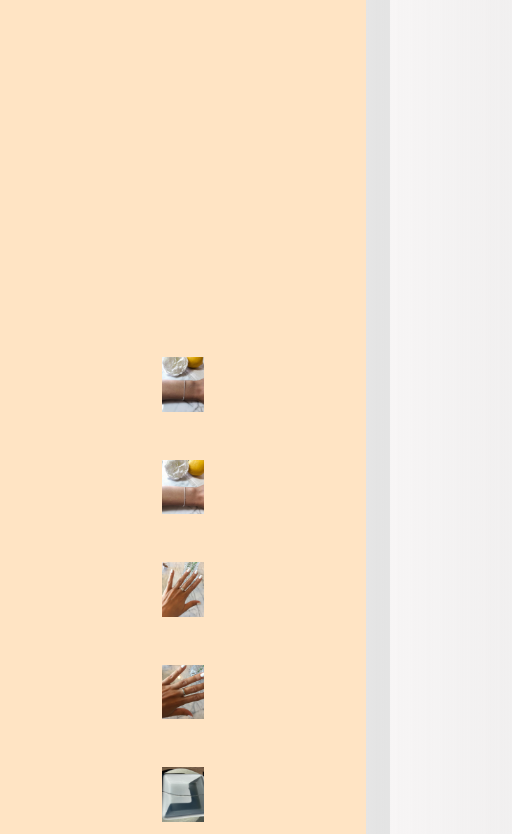
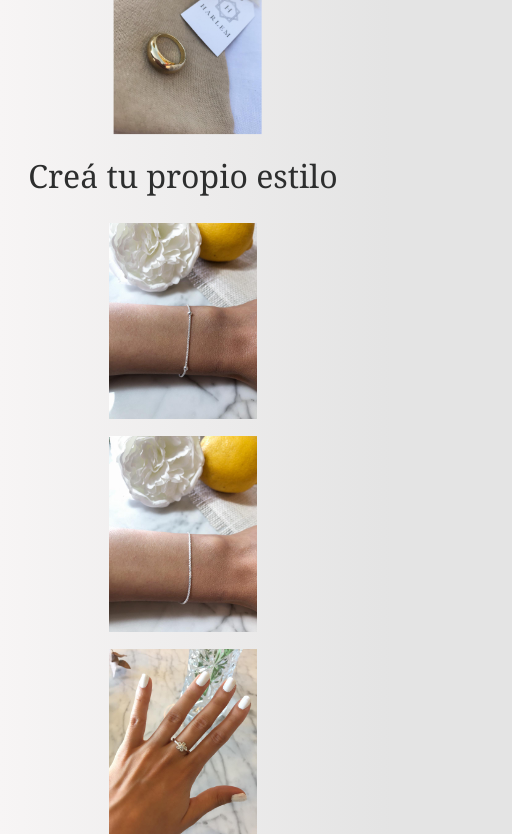
Before and after one commit to Alejo-Melgar/HARLEM, a plain HTML site: page index.html in a window 390 px wide. Shown: the part 768-1602 px from the top of the page, 512 px wide, since content can reach past the window. Drawn offline with nearby package versions, Linux system fonts and the light colour scheme.

Commit message:
mi tercer commit estilos e index

```diff
--- a/estilos/estilos.css
+++ b/estilos/estilos.css
@@ -1,21 +1,21 @@
-*{
+* {
     margin: 0;
     padding: 0;
 }
 
-*{
-    margin: 0,5%;
-    padding: 0,5%;
+* {
+    margin: 0, 5%;
+    padding: 0, 5%;
 }
 
-.titulo_principal{
+.titulo_principal {
     color: #202020;
     font-size: 400%;
     text-align: center;
 
 }
 
-.foto_anillo{
+.foto_anillo {
     margin-top: 2%;
     margin-right: 1%;
     margin-bottom: 2%;
@@ -26,20 +26,20 @@
 
 }
 
-.foto_anillo{
+.foto_anillo {
     transform: translate(3%, 3%);
 }
 
-.foto_anillo{
+.foto_anillo {
     max-width: 15%;
     transition: max-width 3s;
 }
 
-.foto_anillo:hover{
+.foto_anillo:hover {
     max-width: 20%;
 }
 
-.foto_anillospotify{
+.foto_anillospotify {
     margin-top: 8%;
     margin-right: 15%;
     margin-bottom: 1%;
@@ -54,7 +54,7 @@
 
 
 
-.foto_anillo0{
+.foto_anillo0 {
     margin-top: 5%;
     margin-right: 0%;
     margin-bottom: 5%;
@@ -64,7 +64,7 @@
     max-height: 0%;
 }
 
-.foto_anillo2{
+.foto_anillo2 {
     margin-top: 0px;
     margin-right: 1%;
     margin-bottom: 6%;
@@ -73,14 +73,15 @@
     max-width: 20%;
     max-height: 28%;
 }
-.parrafo_eslogan{
-    color:#202020;
+
+.parrafo_eslogan {
+    color: #202020;
     text-align: center;
     font-size: 200%;
 
 }
 
-ul{
+ul {
     list-style-type: none;
     display: flex;
     margin-block-start: 1em;
@@ -88,27 +89,37 @@
     margin-inline-start: 3px;
     margin-inline-end: 3px;
     justify-content: space-around;
+    flex-wrap: wrap;
 }
 
 
 
-#italic{
+#italic {
     font-family: Cambria, Cochin, Georgia, Times, 'Times New Roman', serif;
 }
 
-a{
+a {
     text-decoration: none;
 }
 
-body{
+.header__grid {
+    background-color: rgb(249, 253, 251);
+}
+
+footer {
+    background-color: #e1d3b7;
+}
+
+body {
     background-color: #e4e4e4;
 }
 
-body{
+body {
     background-image: linear-gradient(to right, rgb(247, 245, 245), rgba(214, 211, 211, 0.018));
 }
 
-.imgbox{
+
+.imgbox {
     margin-top: 2px;
     margin-right: 2px;
     margin-bottom: 2px;
@@ -122,18 +133,18 @@
 
 
 
-.parrafo_nosotros{
-    color:#000000;
+.parrafo_nosotros {
+    color: #000000;
     text-align: left;
 
 }
 
-.contactos_sociales{
-    color:#000000;
+.contactos_sociales {
+    color: #000000;
     text-align: center;
 }
 
-.foto_anillo3{
+.foto_anillo3 {
     margin-top: 30px;
     margin-right: 30px;
     margin-bottom: 30px;
@@ -145,8 +156,8 @@
 }
 
 
-.grid__main{
-    display:  flex;
+.grid__main {
+    display: flex;
     flex-direction: row;
     flex-wrap: wrap;
     align-content: center;
@@ -156,14 +167,14 @@
 
 }
 
-.fotos__4{
+.fotos__4 {
     display: flex;
     flex-direction: row;
     align-items: stretch;
     justify-content: space-evenly;
 }
 
-.fotos__6{
+.fotos__6 {
     display: flex;
     flex-direction: row;
     align-items: center;
@@ -171,7 +182,7 @@
 }
 
 
-.header__grid{
+.header__grid {
     display: flex;
     flex-direction: row;
     justify-content: space-between;
@@ -181,13 +192,13 @@
 
 
 
-.imgbox{
+.imgbox {
     display: flex;
     align-items: center;
 
 }
 
-.titulo_principal{
+.titulo_principal {
     display: flex;
     flex-direction: column;
 }
@@ -201,20 +212,20 @@
     margin-inline-end: 3px;
 }
 
-.flex__navegador ul{
+.flex__navegador ul {
     display: flex;
     justify-content: center;
 }
 
-.flex__navegador li a{
+.flex__navegador li a {
     display: inline-block;
     color: rgb(94, 13, 13);
     padding: 15px;
 }
 
 
-.grid{
-    display:grid;
+.grid {
+    display: grid;
     grid-template-columns: 1fr 1fr 1fr;
     grid-template-rows: 0.1fr 0.6fr 0.1fr;
     grid-template-areas:
@@ -224,20 +235,20 @@
     ;
 }
 
-.header__grid{
+.header__grid {
     grid-area: header;
 }
 
-.grid__main{
+.grid__main {
     grid-area: main;
 }
 
-.footer__grid{
+.footer__grid {
     grid-area: footer;
 }
 
 
-.grid__main{
+.grid__main {
     display: grid;
     grid-template-columns: 1fr 0.3fr 1fr;
     grid-template-rows: 3fr 1fr 3fr;
@@ -249,20 +260,20 @@
 
 }
 
-.fotos__4{
+.fotos__4 {
     grid-area: fotos4;
 }
 
-.parrafo_eslogan{
+.parrafo_eslogan {
     grid-area: eslogan;
 }
 
-.fotos__6{
+.fotos__6 {
     grid-area: fotos6;
 
 }
 
-.pulseras__main{
+.pulseras__main {
     display: grid;
     grid-template-columns: 1fr 1fr 1fr;
     grid-template-rows: 0fr 0fr 1fr;
@@ -275,7 +286,7 @@
 
 }
 
-.subtitulo_pulseras{
+.subtitulo_pulseras {
     grid-area: pulseras;
 }
 
@@ -284,15 +295,16 @@
     grid-area: lista;
 }
 */
-.foto_anillospotify{
+.foto_anillospotify {
     grid-area: spotify;
 
 }
 
-.fotos__nav{
+.fotos__nav {
     grid-area: fotos;
 }
-.footer__grid{
+
+.footer__grid {
     display: grid;
     grid-template-columns: 1fr 1fr 1fr;
     grid-template-rows: 3fr 1fr 0fr;
@@ -303,28 +315,28 @@
 
 }
 
-.parrafo_nosotros{
+.parrafo_nosotros {
     grid-area: pulseras;
 }
 
 
-.contactos_sociales{
+.contactos_sociales {
     grid-area: spotify;
 
 }
 
-.reservados__derechos{
+.reservados__derechos {
     grid-area: derechos;
 }
 
 
-.subtitulo_pulseras{
+.subtitulo_pulseras {
     display: flex;
     flex-direction: column;
     align-items: center;
 }
 
-.foto_anillo{
+.foto_anillo {
     display: flex;
     flex-direction: column;
     align-items: center;
@@ -333,64 +345,152 @@
 
 
 @media screen and (max-width: 760px) {
-    .header__grid{
-        background-color: rgb(48, 78, 214);
+
+    .titulo_principal {
+        color: #202020;
+        font-size: 400%;
+        text-align: center;
+
     }
 
-    .header__grid ul{
+    .header__grid {
+        background-color: rgb(249, 253, 251);
+    }
+
+    .header__grid ul {
         flex-direction: row;
         align-items: flex-end;
     }
 
-    .grid__main{
-        background-color: rgb(138, 130, 143);
+    footer {
+        background-color: #e1d3b7;
     }
 
+    /*
+    .grid__main{
+        background-color: rgb(232, 229, 233);
+    }
+    */
+    body {
+        background-color: #e4e4e4;
+    }
+
+    body {
+        background-image: linear-gradient(to right, rgb(247, 245, 245), rgba(214, 211, 211, 0.018));
+    }
+
+    .grid__main {
+        display: grid;
+        grid-template-columns: 1fr 1fr 1fr;
+        grid-template-rows: 1fr 0.5fr 4fr;
+        grid-template-areas:
+            "fotos4 fotos4 fotos4"
+            "eslogan eslogan eslogan"
+            "fotos6 fotos6 fotos6";
+
+    }
+
+    .fotos__4 .foto_anillo {
+        display: flex;
+        flex-direction: row-reverse;
+        align-items: center;
+        justify-content: space-evenly;
+    }
+
+    .parrafo_eslogan {
+        color: #373737;
+        text-align: center;
+
+    }
+
+    .fotos__6 {
+        display: flex;
+        flex-direction: column;
+        align-items: center;
+        justify-content: center;
+    }
+
+    .foto_anillo {
+        margin-top: 5%;
+        margin-right: 0%;
+        margin-bottom: 2%;
+        margin-left: auto;
+        padding: 0%;
+        max-width: 31%;
+        max-height: 15%;
+    }
+
+    .foto_anillo0 {
+        margin-top: 1%;
+        margin-right: 0%;
+        margin-bottom: 2%;
+        margin-left: 0%;
+        padding: 1%;
+        max-width: 45%;
+    }
 }
 
 
 
 
 @media screen and (max-width: 500px) {
-    .header__grid{
-        background-color: coral;
+
+
+    .header__grid {
+        background-color: rgb(162, 160, 159);
     }
 
-    .header__grid ul{
+    .header__grid ul {
         flex-direction: column;
         align-items: flex-end;
     }
 
-    .grid__main{
-        background-color: bisque;
+
+    footer {
+        background-color: #898886;
     }
 
-    .grid__main{
+    body {
+        background-color: #e4e4e4;
+    }
+
+    body {
+        background-image: linear-gradient(to right, rgb(247, 245, 245), rgba(214, 211, 211, 0.018));
+    }
+
+    .grid__main {
         display: grid;
-        grid-template-columns: 1fr 0.3fr 1fr;
-        grid-template-rows: 3fr 1fr 3fr;
+        grid-template-columns: 1fr 3.3fr 1fr;
+        grid-template-rows: 2fr 0fr 4fr;
         grid-template-areas:
-        "fotos4 fotos4 eslogan"
-        "fotos4 fotos4 eslogan"
+            "fotos4 fotos4 fotos4"
+            "eslogan eslogan eslogan"
             "fotos6 fotos6 fotos6"
         ;
 
     }
 
-    .fotos__4{
+    .fotos__4 {
         display: flex;
         flex-direction: column;
         align-items: center;
         justify-content: center;
     }
 
-    .parrafo_eslogan{
-        color:#02362a;
+    .titulo_principal {
+        color: #f8fbfb;
+        text-align: center;
+        font-size: 200%;
+
+    }
+
+    .parrafo_eslogan {
+        color: #2d2e2e;
         text-align: center;
 
     }
 
-    .fotos__6{
+    .fotos__6 {
         display: flex;
         flex-direction: column;
         align-items: center;
@@ -398,4 +498,23 @@
     }
 
 
+    .foto_anillo {
+        margin-top: 1%;
+        margin-right: 0%;
+        margin-bottom: 2%;
+        margin-left: 0%;
+        padding: 1%;
+        max-width: 45%;
     }
+
+    .foto_anillo0 {
+        margin-top: 1%;
+        margin-right: 0%;
+        margin-bottom: 2%;
+        margin-left: 0%;
+        padding: 1%;
+        max-width: 45%;
+    }
+
+
+}
--- a/index.html
+++ b/index.html
@@ -28,7 +28,7 @@
 <body id="italic" class="container-fluid">
     <!-- Es el cuerpo de nuestro sitio. Todo lo que vamos a ver en el navegador -->
     <div class="row">
-        <header class="header__grid col-12" >
+        <header class="header__grid col-12">
             <div>
                 <a href="index.html"><img src="multimedia/Logo harlem.jpeg" alt="logo de harlem" class="imgbox">
                 </a>
@@ -73,10 +73,11 @@
 
     </main>
 
+    <div class="row">
+        <footer id="footer" class="footer__grid col-12">
 
-    <footer id="footer" class="footer__grid row col-12">
-
-        <p class="parrafo_nosotros"> Nos ocupamos de dar rienda suelta a nuestra pasión por el detalle. Apostamos a que nuestras clientas se encuentren con su propio estilo, y con el complemento para cada ocasión.  </p>
+            <p class="parrafo_nosotros"> Nos ocupamos de dar rienda suelta a nuestra pasión por el detalle. Apostamos a
+                que nuestras clientas se encuentren con su propio estilo, y con el complemento para cada ocasión. </p>
             <ul class="contactos_sociales">
                 <li><a href="facebook.com">Facebook</a></li>
                 <li><a href="email.com">Email</a></li>
@@ -86,7 +87,7 @@
 
             <p class="reservados__derechos">Todos los derechos reservados</p>
         </footer>
-
+    </div>
 
 
 
```
Lines whose indentation alone changed are shown as unchanged.
